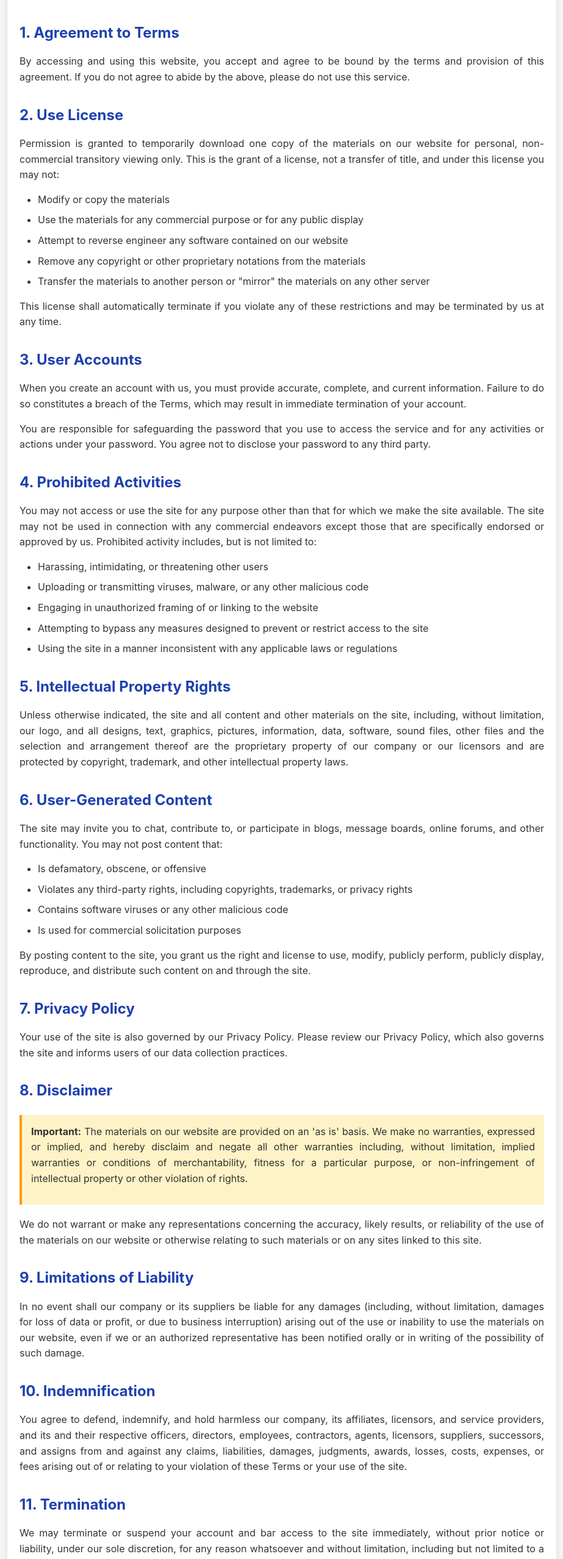
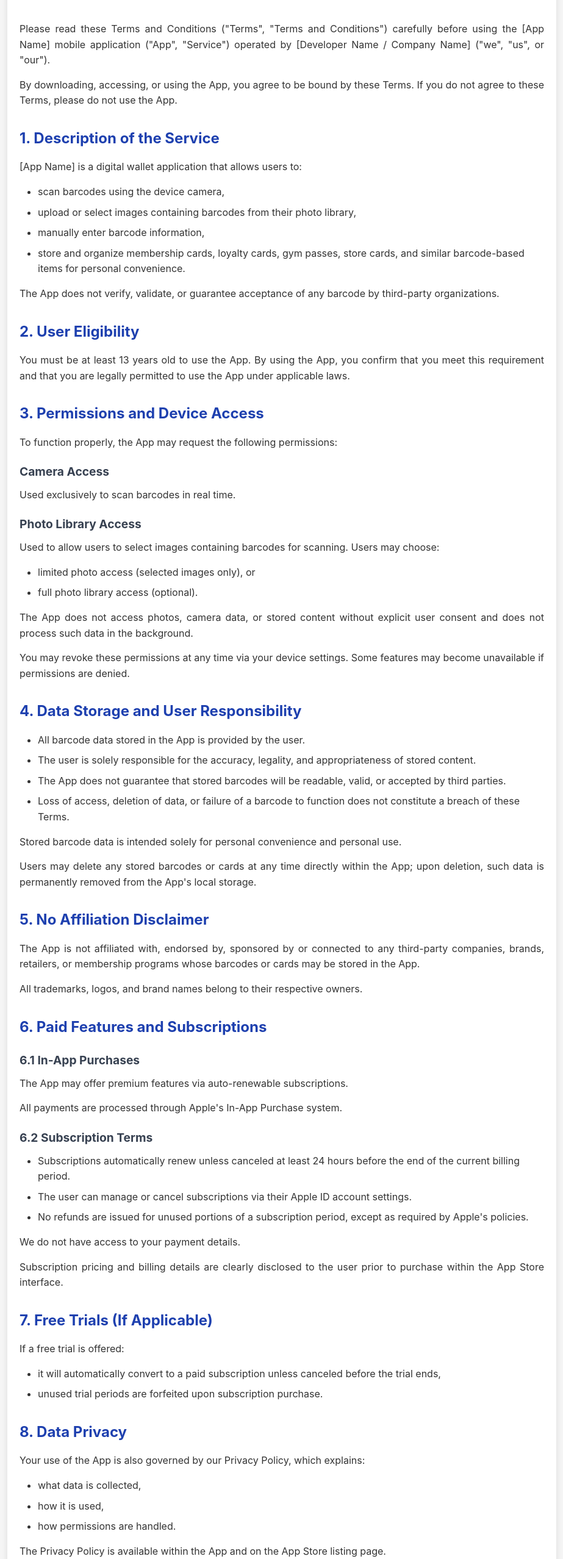
Before and after one commit to sidegigbench/sidegigbench.github.io, a plain HTML site: page index.html in a window 1280 px wide. Shown: the part 180-2736 px from the top of the page at 61% size, without its empty margins (178-1101 px from the left). Drawn offline with Linux system fonts and the light colour scheme.

Commit message:
Update terms and conditions

```diff
--- a/index.html
+++ b/index.html
@@ -1,8 +1,8 @@
-<!DOCTYPE html>
+<!doctype html>
 <html lang="en">
   <head>
-    <meta charset="UTF-8">
-    <meta name="viewport" content="width=device-width, initial-scale=1.0">
+    <meta charset="UTF-8" />
+    <meta name="viewport" content="width=device-width, initial-scale=1.0" />
     <title>Terms and Conditions</title>
     <style>
       * {
@@ -12,7 +12,9 @@
       }
 
       body {
-            font-family: -apple-system, BlinkMacSystemFont, 'Segoe UI', Roboto, Oxygen, Ubuntu, Cantarell, sans-serif;
+        font-family:
+          -apple-system, BlinkMacSystemFont, "Segoe UI", Roboto, Oxygen, Ubuntu,
+          Cantarell, sans-serif;
         line-height: 1.6;
         color: #333;
         background-color: #f5f5f5;
@@ -23,7 +25,7 @@
         margin: 0 auto;
         padding: 40px 20px;
         background-color: white;
-            box-shadow: 0 2px 10px rgba(0,0,0,0.1);
+        box-shadow: 0 2px 10px rgba(0, 0, 0, 0.1);
       }
 
       header {
@@ -99,118 +101,279 @@
     <div class="container">
       <header>
         <h1>Terms and Conditions</h1>
-            <p class="last-updated">Last Updated: January 17, 2026</p>
+        <p class="last-updated">Last updated: February 02, 2026</p>
       </header>
 
+      <p>
+        Please read these Terms and Conditions ("Terms", "Terms and Conditions")
+        carefully before using the [App Name] mobile application ("App",
+        "Service") operated by [Developer Name / Company Name] ("we", "us", or
+        "our").
+      </p>
+
+      <p>
+        By downloading, accessing, or using the App, you agree to be bound by
+        these Terms. If you do not agree to these Terms, please do not use the
+        App.
+      </p>
+
       <section>
-            <h2>1. Agreement to Terms</h2>
-            <p>By accessing and using this website, you accept and agree to be bound by the terms and provision of this agreement. If you do not agree to abide by the above, please do not use this service.</p>
+        <h2>1. Description of the Service</h2>
+        <p>[App Name] is a digital wallet application that allows users to:</p>
+        <ul>
+          <li>scan barcodes using the device camera,</li>
+          <li>
+            upload or select images containing barcodes from their photo
+            library,
+          </li>
+          <li>manually enter barcode information,</li>
+          <li>
+            store and organize membership cards, loyalty cards, gym passes,
+            store cards, and similar barcode-based items for personal
+            convenience.
+          </li>
+        </ul>
+        <p>
+          The App does not verify, validate, or guarantee acceptance of any
+          barcode by third-party organizations.
+        </p>
       </section>
 
       <section>
-            <h2>2. Use License</h2>
-            <p>Permission is granted to temporarily download one copy of the materials on our website for personal, non-commercial transitory viewing only. This is the grant of a license, not a transfer of title, and under this license you may not:</p>
-            <ul>
-                <li>Modify or copy the materials</li>
-                <li>Use the materials for any commercial purpose or for any public display</li>
-                <li>Attempt to reverse engineer any software contained on our website</li>
-                <li>Remove any copyright or other proprietary notations from the materials</li>
-                <li>Transfer the materials to another person or "mirror" the materials on any other server</li>
-            </ul>
-            <p>This license shall automatically terminate if you violate any of these restrictions and may be terminated by us at any time.</p>
+        <h2>2. User Eligibility</h2>
+        <p>
+          You must be at least 13 years old to use the App. By using the App,
+          you confirm that you meet this requirement and that you are legally
+          permitted to use the App under applicable laws.
+        </p>
       </section>
 
       <section>
-            <h2>3. User Accounts</h2>
-            <p>When you create an account with us, you must provide accurate, complete, and current information. Failure to do so constitutes a breach of the Terms, which may result in immediate termination of your account.</p>
-            <p>You are responsible for safeguarding the password that you use to access the service and for any activities or actions under your password. You agree not to disclose your password to any third party.</p>
+        <h2>3. Permissions and Device Access</h2>
+        <p>
+          To function properly, the App may request the following permissions:
+        </p>
+
+        <h3>Camera Access</h3>
+        <p>Used exclusively to scan barcodes in real time.</p>
+
+        <h3>Photo Library Access</h3>
+        <p>
+          Used to allow users to select images containing barcodes for scanning.
+          Users may choose:
+        </p>
+        <ul>
+          <li>limited photo access (selected images only), or</li>
+          <li>full photo library access (optional).</li>
+        </ul>
+        <p>
+          The App does not access photos, camera data, or stored content without
+          explicit user consent and does not process such data in the
+          background.
+        </p>
+        <p>
+          You may revoke these permissions at any time via your device settings.
+          Some features may become unavailable if permissions are denied.
+        </p>
       </section>
 
       <section>
-            <h2>4. Prohibited Activities</h2>
-            <p>You may not access or use the site for any purpose other than that for which we make the site available. The site may not be used in connection with any commercial endeavors except those that are specifically endorsed or approved by us. Prohibited activity includes, but is not limited to:</p>
+        <h2>4. Data Storage and User Responsibility</h2>
         <ul>
-                <li>Harassing, intimidating, or threatening other users</li>
-                <li>Uploading or transmitting viruses, malware, or any other malicious code</li>
-                <li>Engaging in unauthorized framing of or linking to the website</li>
-                <li>Attempting to bypass any measures designed to prevent or restrict access to the site</li>
-                <li>Using the site in a manner inconsistent with any applicable laws or regulations</li>
+          <li>All barcode data stored in the App is provided by the user.</li>
+          <li>
+            The user is solely responsible for the accuracy, legality, and
+            appropriateness of stored content.
+          </li>
+          <li>
+            The App does not guarantee that stored barcodes will be readable,
+            valid, or accepted by third parties.
+          </li>
+          <li>
+            Loss of access, deletion of data, or failure of a barcode to
+            function does not constitute a breach of these Terms.
+          </li>
+        </ul>
+        <p>
+          Stored barcode data is intended solely for personal convenience and
+          personal use.
+        </p>
+        <p>
+          Users may delete any stored barcodes or cards at any time directly
+          within the App; upon deletion, such data is permanently removed from
+          the App's local storage.
+        </p>
+      </section>
+
+      <section>
+        <h2>5. No Affiliation Disclaimer</h2>
+        <p>
+          The App is not affiliated with, endorsed by, sponsored by or connected
+          to any third-party companies, brands, retailers, or membership
+          programs whose barcodes or cards may be stored in the App.
+        </p>
+        <p>
+          All trademarks, logos, and brand names belong to their respective
+          owners.
+        </p>
+      </section>
+
+      <section>
+        <h2>6. Paid Features and Subscriptions</h2>
+
+        <h3>6.1 In-App Purchases</h3>
+        <p>
+          The App may offer premium features via auto-renewable subscriptions.
+        </p>
+        <p>
+          All payments are processed through Apple's In-App Purchase system.
+        </p>
+
+        <h3>6.2 Subscription Terms</h3>
+        <ul>
+          <li>
+            Subscriptions automatically renew unless canceled at least 24 hours
+            before the end of the current billing period.
+          </li>
+          <li>
+            The user can manage or cancel subscriptions via their Apple ID
+            account settings.
+          </li>
+          <li>
+            No refunds are issued for unused portions of a subscription period,
+            except as required by Apple's policies.
+          </li>
+        </ul>
+        <p>We do not have access to your payment details.</p>
+        <p>
+          Subscription pricing and billing details are clearly disclosed to the
+          user prior to purchase within the App Store interface.
+        </p>
+      </section>
+
+      <section>
+        <h2>7. Free Trials (If Applicable)</h2>
+        <p>If a free trial is offered:</p>
+        <ul>
+          <li>
+            it will automatically convert to a paid subscription unless canceled
+            before the trial ends,
+          </li>
+          <li>
+            unused trial periods are forfeited upon subscription purchase.
+          </li>
         </ul>
       </section>
 
       <section>
-            <h2>5. Intellectual Property Rights</h2>
-            <p>Unless otherwise indicated, the site and all content and other materials on the site, including, without limitation, our logo, and all designs, text, graphics, pictures, information, data, software, sound files, other files and the selection and arrangement thereof are the proprietary property of our company or our licensors and are protected by copyright, trademark, and other intellectual property laws.</p>
+        <h2>8. Data Privacy</h2>
+        <p>
+          Your use of the App is also governed by our Privacy Policy, which
+          explains:
+        </p>
+        <ul>
+          <li>what data is collected,</li>
+          <li>how it is used,</li>
+          <li>how permissions are handled.</li>
+        </ul>
+        <p>
+          The Privacy Policy is available within the App and on the App Store
+          listing page.
+        </p>
+        <p>The Privacy Policy is considered an integral part of these Terms.</p>
+        <p>
+          The App does not sell, rent, or share user data with third parties for
+          advertising purposes.
+        </p>
       </section>
 
       <section>
-            <h2>6. User-Generated Content</h2>
-            <p>The site may invite you to chat, contribute to, or participate in blogs, message boards, online forums, and other functionality. You may not post content that:</p>
+        <h2>9. Service Availability and Modifications</h2>
+        <p>We reserve the right to:</p>
         <ul>
-                <li>Is defamatory, obscene, or offensive</li>
-                <li>Violates any third-party rights, including copyrights, trademarks, or privacy rights</li>
-                <li>Contains software viruses or any other malicious code</li>
-                <li>Is used for commercial solicitation purposes</li>
+          <li>modify or discontinue any part of the App at any time,</li>
+          <li>add or remove features,</li>
+          <li>update pricing or subscription offerings.</li>
         </ul>
-            <p>By posting content to the site, you grant us the right and license to use, modify, publicly perform, publicly display, reproduce, and distribute such content on and through the site.</p>
+        <p>
+          We are not liable for any interruption or modification of the Service.
+        </p>
       </section>
 
       <section>
-            <h2>7. Privacy Policy</h2>
-            <p>Your use of the site is also governed by our Privacy Policy. Please review our Privacy Policy, which also governs the site and informs users of our data collection practices.</p>
+        <h2>10. Limitation of Liability</h2>
+        <p>To the maximum extent permitted by law:</p>
+        <ul>
+          <li>the App is provided "as is" and "as available",</li>
+          <li>
+            we make no warranties regarding reliability, accuracy, or fitness
+            for a particular purpose,
+          </li>
+          <li>
+            we are not responsible for damages resulting from:
+            <ul>
+              <li>barcode rejection by third parties,</li>
+              <li>loss of stored data,</li>
+              <li>device malfunction,</li>
+              <li>user error.</li>
+            </ul>
+          </li>
+        </ul>
+        <p>
+          Nothing in these Terms limits consumer rights that cannot be waived
+          under applicable law. This provision does not affect the user's
+          responsibility for unlawful or unauthorized use of third-party cards
+          or services.
+        </p>
       </section>
 
       <section>
-            <h2>8. Disclaimer</h2>
-            <div class="important">
-                <p><strong>Important:</strong> The materials on our website are provided on an 'as is' basis. We make no warranties, expressed or implied, and hereby disclaim and negate all other warranties including, without limitation, implied warranties or conditions of merchantability, fitness for a particular purpose, or non-infringement of intellectual property or other violation of rights.</p>
-            </div>
-            <p>We do not warrant or make any representations concerning the accuracy, likely results, or reliability of the use of the materials on our website or otherwise relating to such materials or on any sites linked to this site.</p>
+        <h2>11. Indemnification</h2>
+        <p>
+          You agree to indemnify and hold harmless [Developer Name / Company
+          Name] from any claims, damages, or expenses arising from:
+        </p>
+        <ul>
+          <li>misuse of the App,</li>
+          <li>violation of these Terms,</li>
+          <li>infringement of third-party rights.</li>
+        </ul>
       </section>
 
       <section>
-            <h2>9. Limitations of Liability</h2>
-            <p>In no event shall our company or its suppliers be liable for any damages (including, without limitation, damages for loss of data or profit, or due to business interruption) arising out of the use or inability to use the materials on our website, even if we or an authorized representative has been notified orally or in writing of the possibility of such damage.</p>
+        <h2>12. Termination</h2>
+        <p>
+          We may suspend or terminate access to the App at any time if these
+          Terms are violated. Upon termination, your right to use the App will
+          immediately cease.
+        </p>
       </section>
 
       <section>
-            <h2>10. Indemnification</h2>
-            <p>You agree to defend, indemnify, and hold harmless our company, its affiliates, licensors, and service providers, and its and their respective officers, directors, employees, contractors, agents, licensors, suppliers, successors, and assigns from and against any claims, liabilities, damages, judgments, awards, losses, costs, expenses, or fees arising out of or relating to your violation of these Terms or your use of the site.</p>
+        <h2>13. Governing Law</h2>
+        <p>
+          These Terms shall be governed by and construed in accordance with the
+          laws of the State of North Carolina, United States, without regard to
+          conflict-of-law principles.
+        </p>
       </section>
 
       <section>
-            <h2>11. Termination</h2>
-            <p>We may terminate or suspend your account and bar access to the site immediately, without prior notice or liability, under our sole discretion, for any reason whatsoever and without limitation, including but not limited to a breach of the Terms.</p>
-            <p>If you wish to terminate your account, you may simply discontinue using the site or contact us to request account deletion.</p>
-        </section>
-
-        <section>
-            <h2>12. Governing Law</h2>
-            <p>These Terms shall be governed and construed in accordance with the laws of [Your Country/State], without regard to its conflict of law provisions. Our failure to enforce any right or provision of these Terms will not be considered a waiver of those rights.</p>
-        </section>
-
-        <section>
-            <h2>13. Changes to Terms</h2>
-            <p>We reserve the right, at our sole discretion, to modify or replace these Terms at any time. If a revision is material, we will provide at least 30 days' notice prior to any new terms taking effect. What constitutes a material change will be determined at our sole discretion.</p>
-            <p>By continuing to access or use our service after any revisions become effective, you agree to be bound by the revised terms. If you do not agree to the new terms, you are no longer authorized to use the site.</p>
-        </section>
-
-        <section>
-            <h2>14. Severability</h2>
-            <p>If any provision of these Terms is held to be unenforceable or invalid, such provision will be changed and interpreted to accomplish the objectives of such provision to the greatest extent possible under applicable law and the remaining provisions will continue in full force and effect.</p>
+        <h2>14. Changes to These Terms</h2>
+        <p>
+          We may update these Terms from time to time. Continued use of the App
+          after changes constitutes acceptance of the updated Terms.
+        </p>
       </section>
 
       <div class="contact-info">
         <h2>15. Contact Information</h2>
-            <p>If you have any questions about these Terms and Conditions, please contact us:</p>
-            <p><strong>Email:</strong> sidegigbench@sidegigbench.com</p>
-            <p><strong>Address:</strong> 123 Business Street, City, State 12345</p>
-            <p><strong>Phone:</strong> (555) 123-4567</p>
+        <p>
+          If you have questions regarding these Terms, please contact us at:
+        </p>
+        <p><strong>Email:</strong> [support@email.com]</p>
+        <p><strong>Developer:</strong> [Developer Name / Company Name]</p>
       </div>
-
-        <footer>
-            <p>&copy; 2026 Your Company Name. All rights reserved.</p>
-        </footer>
     </div>
   </body>
 </html>
```
Lines whose indentation alone changed are shown as unchanged.
